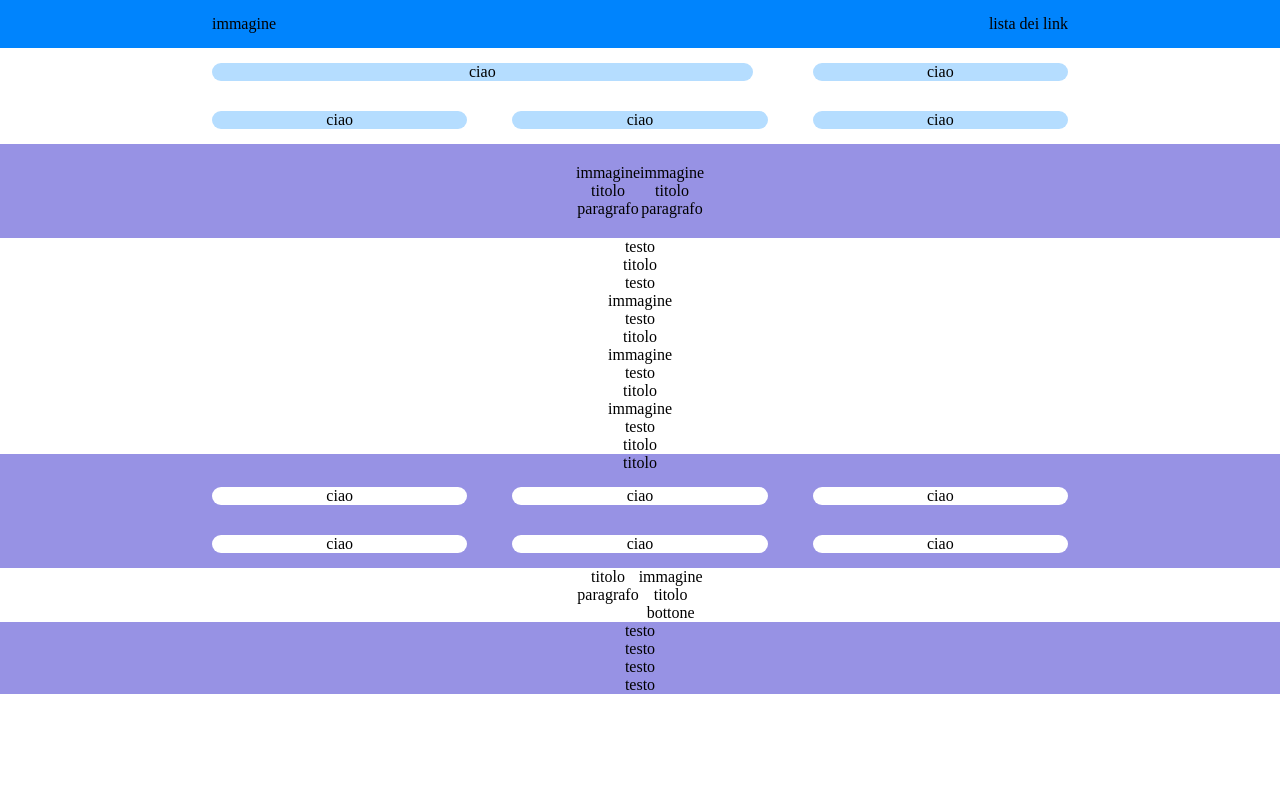
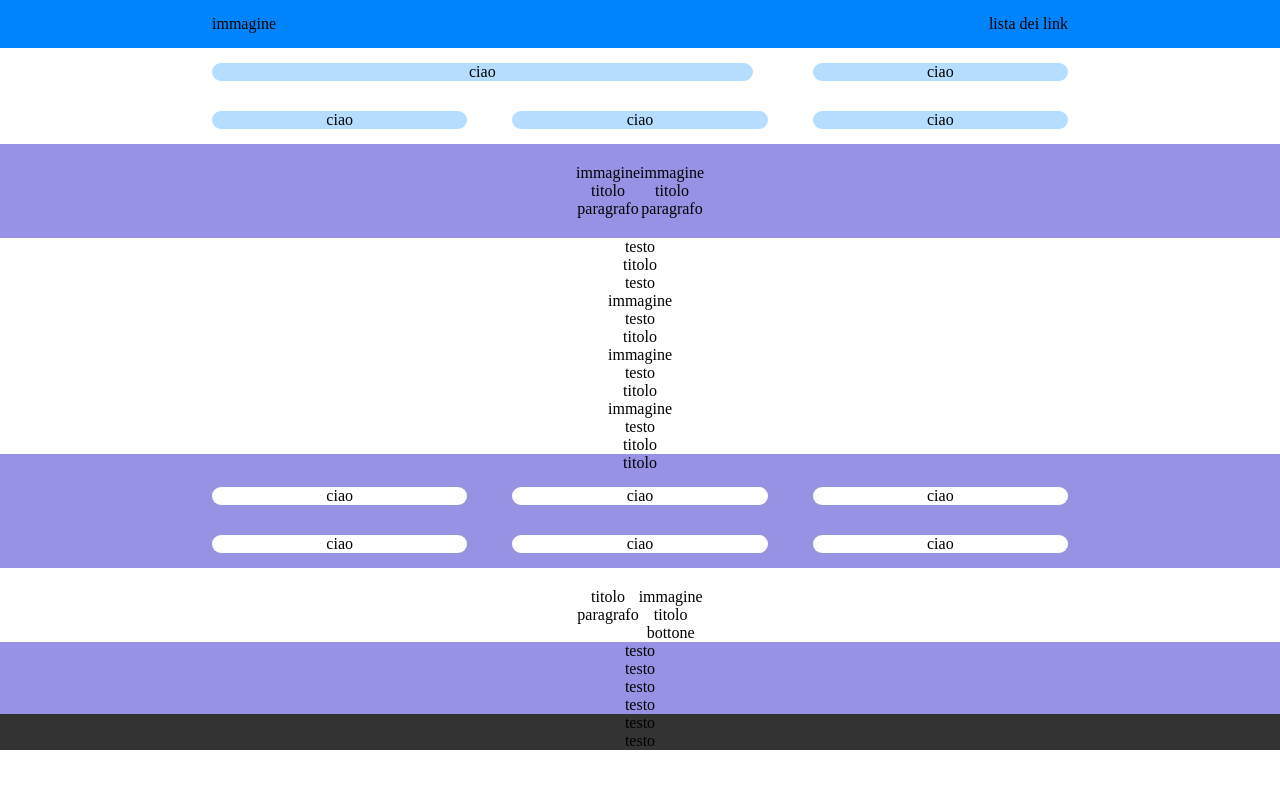
Before and after one commit to ClaudioScordari/htmlcss-responsive-layout, a plain HTML site: page index.html in a window 1280 px wide. Drawn offline with Linux system fonts and the light colour scheme.

Commit message:
Add strutt. footer in html + update margini in css

```diff
--- a/css/style.css
+++ b/css/style.css
@@ -52,13 +52,20 @@ main section:nth-of-type(1) .my-col {
 
 /* quarta sezione */
 main section:nth-of-type(4) .my-col {
+    margin: 15px 0;
     background-color: white;
     border-radius: 20px;
-    margin: 15px 0;
+}
+
+/* quinta sezione */
+main section:nth-of-type(5) {
+    padding-top: 20px;
 }
 
 /* FOOTER */
-
+footer {
+    background-color: #333333;
+}
 
 /* CSS TABLET */
 @media screen and (min-width: 768px) {
--- a/index.html
+++ b/index.html
@@ -130,7 +130,8 @@
         <!-- FOOTER -->
         <footer>
             <div class="container">
-
+                <div>testo</div>
+                <div>testo</div>
             </div>
         </footer>
 
```
